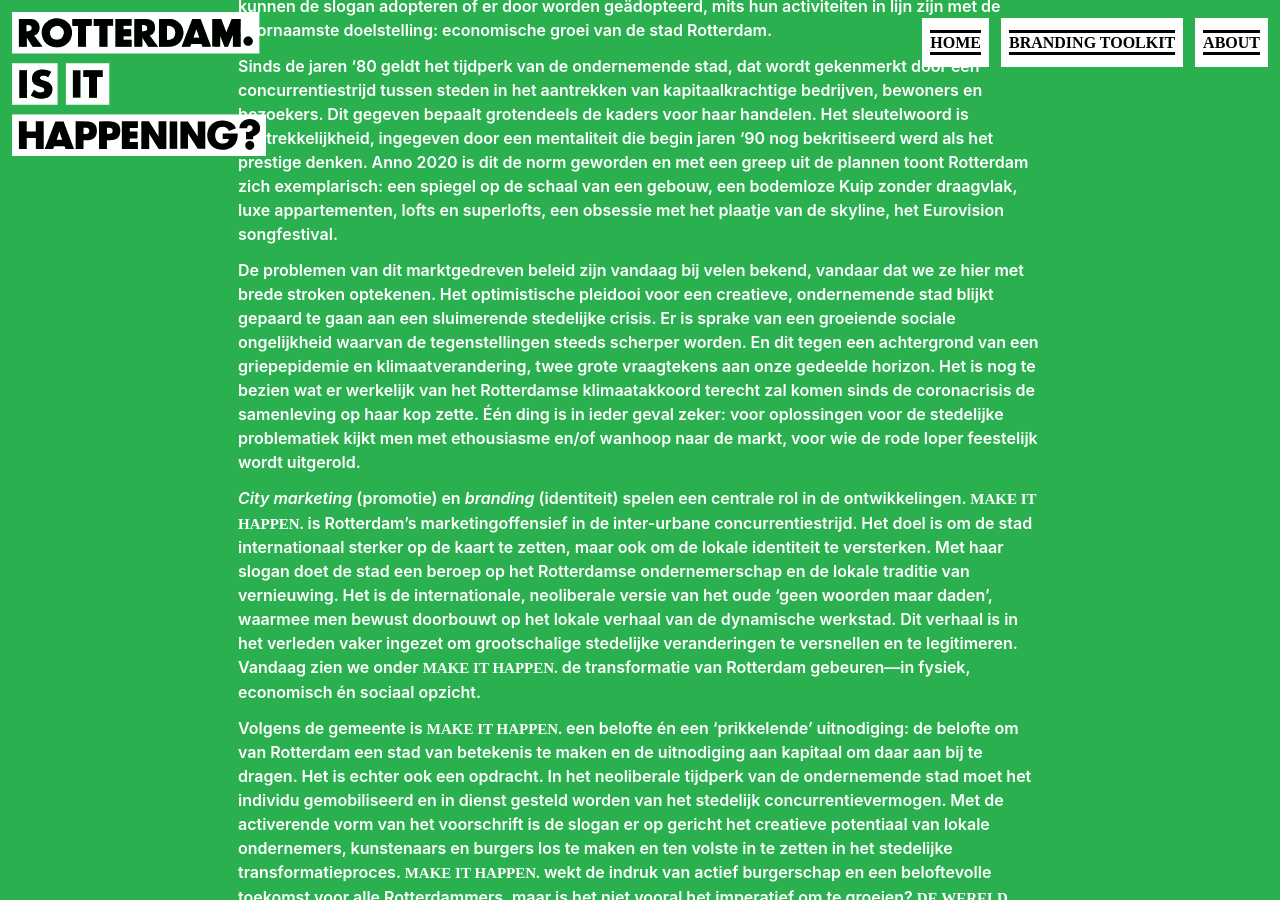
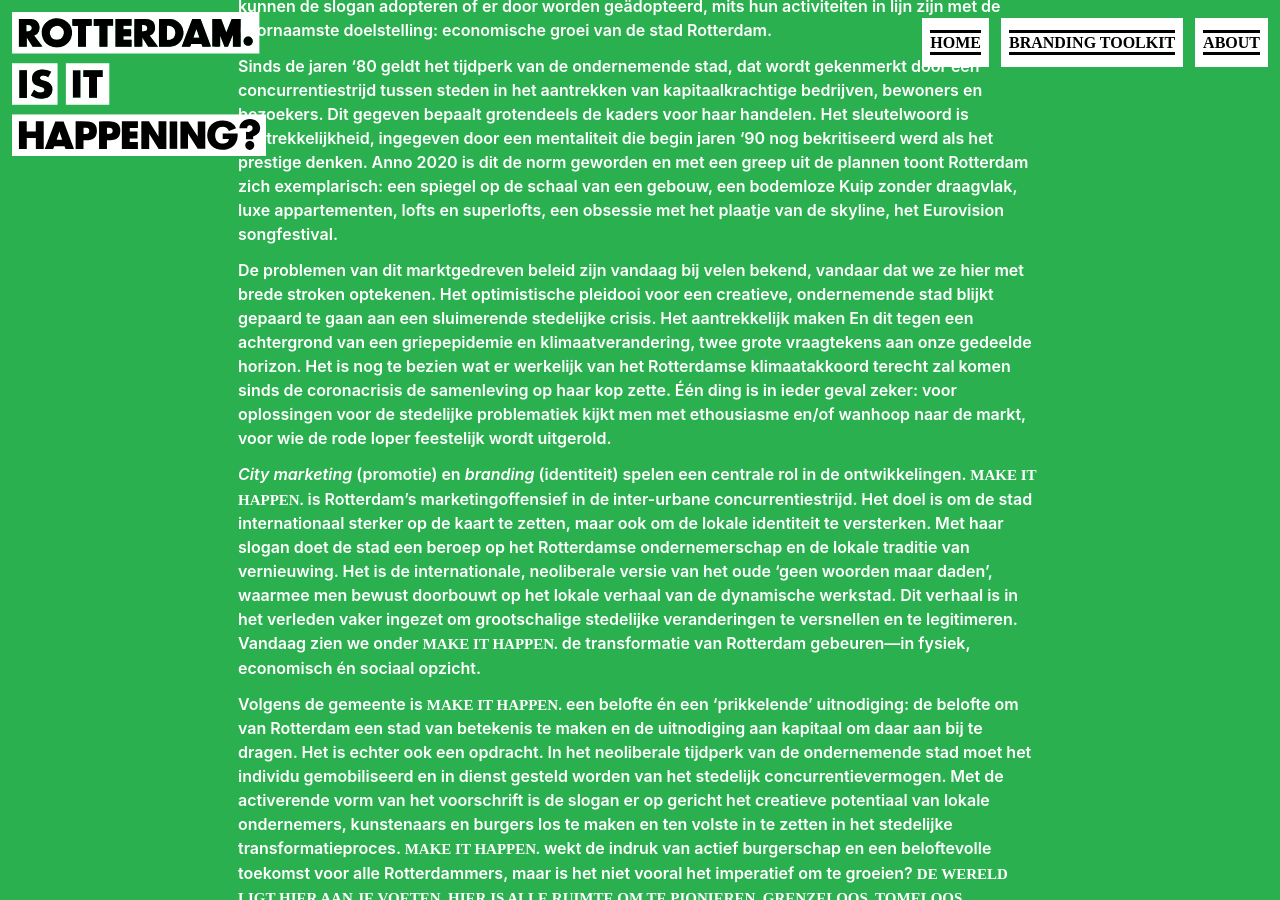
Before and after one commit to norealdirection/norealdirection.github.io, a Jekyll site: the page built from about.markdown, in a window 1280 px wide and 900 px high, scrolled down 1004 px. Built offline with Jekyll 4.4.1, drawn with Linux system fonts in a browser that asks for light colours.

Commit message:
Update about.markdown

```diff
--- a/about.markdown
+++ b/about.markdown
@@ -14,7 +14,7 @@
 
 Sinds de jaren ‘80 geldt het tijdperk van de ondernemende stad, dat wordt gekenmerkt door een concurrentiestrijd tussen steden in het aantrekken van kapitaalkrachtige bedrijven, bewoners en bezoekers. Dit gegeven bepaalt grotendeels de kaders voor haar handelen. Het sleutelwoord is aantrekkelijkheid, ingegeven door een mentaliteit die begin jaren ‘90 nog bekritiseerd werd als het prestige denken. Anno 2020 is dit de norm geworden en met een greep uit de plannen toont Rotterdam zich exemplarisch: een spiegel op de schaal van een gebouw, een bodemloze Kuip zonder draagvlak, luxe appartementen, lofts en superlofts, een obsessie met het plaatje van de skyline, het Eurovision songfestival.
 
-De problemen van dit marktgedreven beleid zijn vandaag bij velen bekend, vandaar dat we ze hier met brede stroken optekenen. Het optimistische pleidooi voor een creatieve, ondernemende stad blijkt gepaard te gaan aan een sluimerende stedelijke crisis. Er is sprake van een groeiende sociale ongelijkheid waarvan de tegenstellingen steeds scherper worden. En dit tegen een achtergrond van een griepepidemie en klimaatverandering, twee grote vraagtekens aan onze gedeelde horizon. Het is nog te bezien wat er werkelijk van het Rotterdamse klimaatakkoord terecht zal komen sinds de coronacrisis de samenleving op haar kop zette. Één ding is in ieder geval zeker: voor oplossingen voor de stedelijke problematiek kijkt men met ethousiasme en/of wanhoop naar de markt, voor wie de rode loper feestelijk wordt uitgerold.
+De problemen van dit marktgedreven beleid zijn vandaag bij velen bekend, vandaar dat we ze hier met brede stroken optekenen. Het optimistische pleidooi voor een creatieve, ondernemende stad blijkt gepaard te gaan aan een sluimerende stedelijke crisis. Het aantrekkelijk maken  En dit tegen een achtergrond van een griepepidemie en klimaatverandering, twee grote vraagtekens aan onze gedeelde horizon. Het is nog te bezien wat er werkelijk van het Rotterdamse klimaatakkoord terecht zal komen sinds de coronacrisis de samenleving op haar kop zette. Één ding is in ieder geval zeker: voor oplossingen voor de stedelijke problematiek kijkt men met ethousiasme en/of wanhoop naar de markt, voor wie de rode loper feestelijk wordt uitgerold.
 
 _City marketing_ (promotie) en _branding_ (identiteit) spelen een centrale rol in de ontwikkelingen. **MAKE IT HAPPEN.** is Rotterdam’s marketingoffensief in de inter-urbane concurrentiestrijd. Het doel is om de stad internationaal sterker op de kaart te zetten, maar ook om de lokale identiteit te versterken. Met haar slogan doet de stad een beroep op het Rotterdamse ondernemerschap en de lokale traditie van vernieuwing. Het is de internationale, neoliberale versie van het oude ‘geen woorden maar daden’, waarmee men bewust doorbouwt op het lokale verhaal van de dynamische werkstad. Dit verhaal is in het verleden vaker ingezet om grootschalige stedelijke veranderingen te versnellen en te legitimeren. Vandaag zien we onder **MAKE IT HAPPEN.** de transformatie van Rotterdam gebeuren—in fysiek, economisch én sociaal opzicht.
 
```
